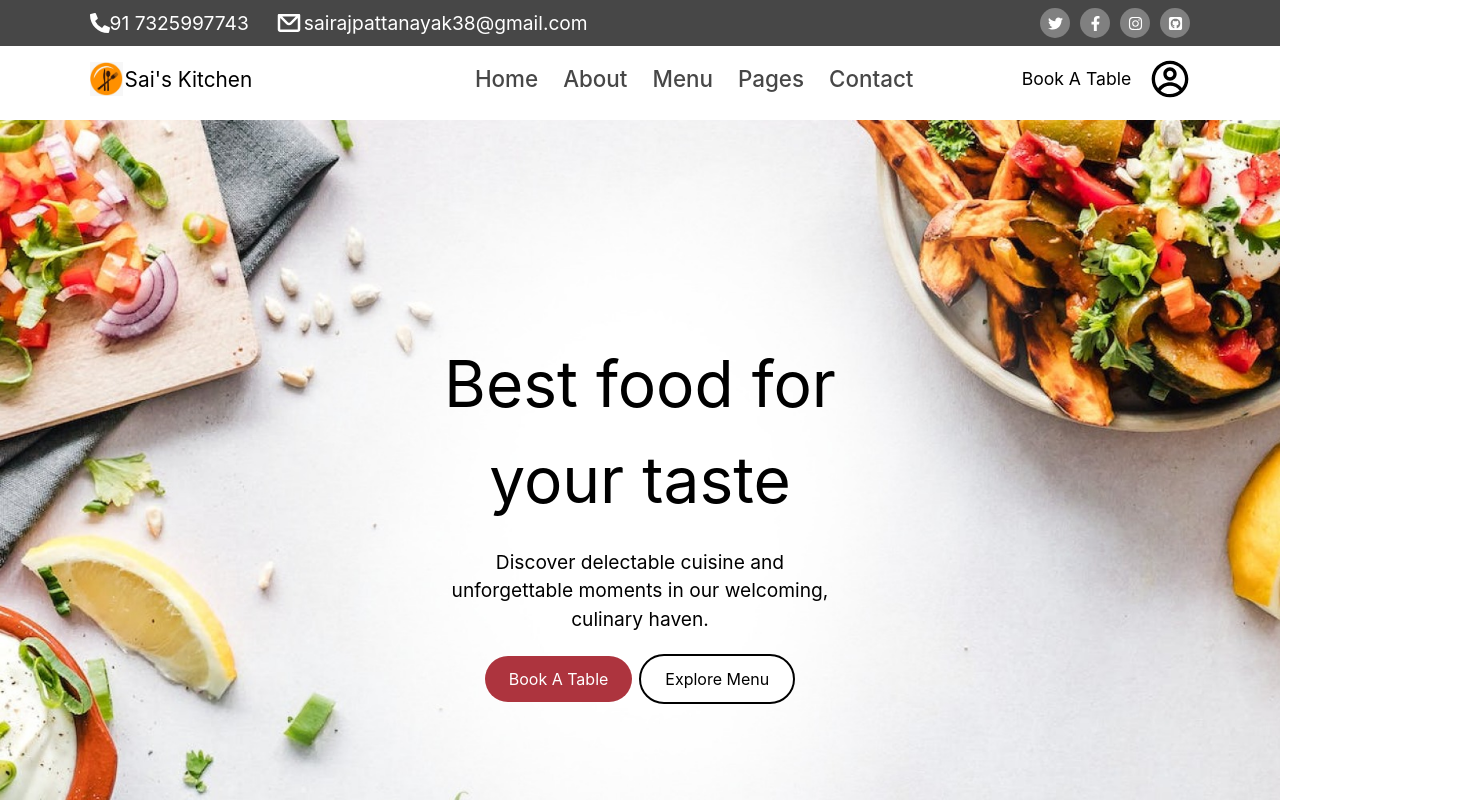
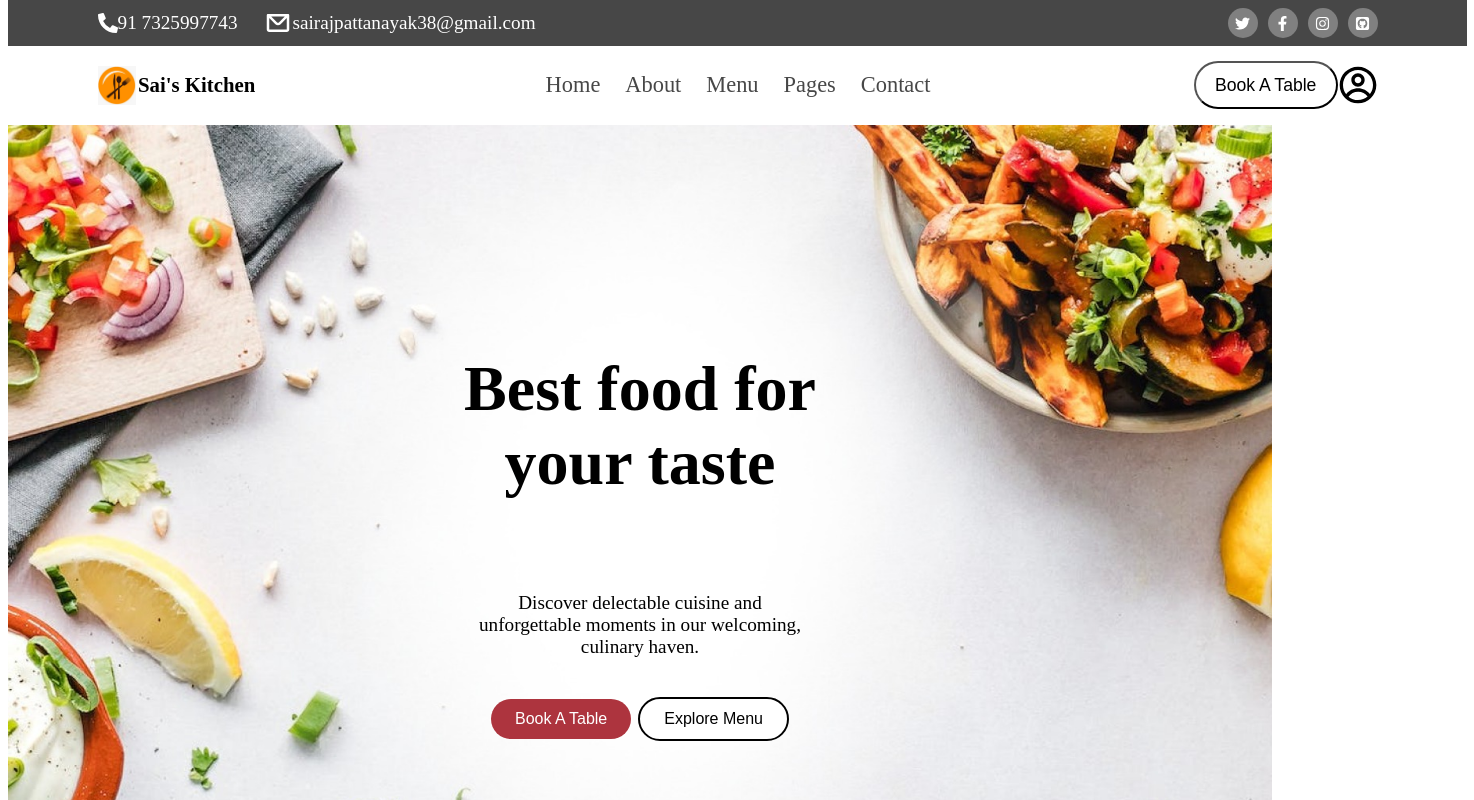
Before and after one commit to Sairajpattanayak/food_frontend, a React (Vite) app: page / in a window 1280 px wide. Shown: the top 800 px of the page, 1474 px wide, since content can reach past the window. Built offline with nearby package versions, Linux system fonts and the light colour scheme.

Commit message:
fix tailwind v4 config

```diff
--- a/src/index.css
+++ b/src/index.css
@@ -1,3 +1,3 @@
-@import "tailwindcss";
-
-/* Hii */
+@tailwind base;
+@tailwind components;
+@tailwind utilities;
```
